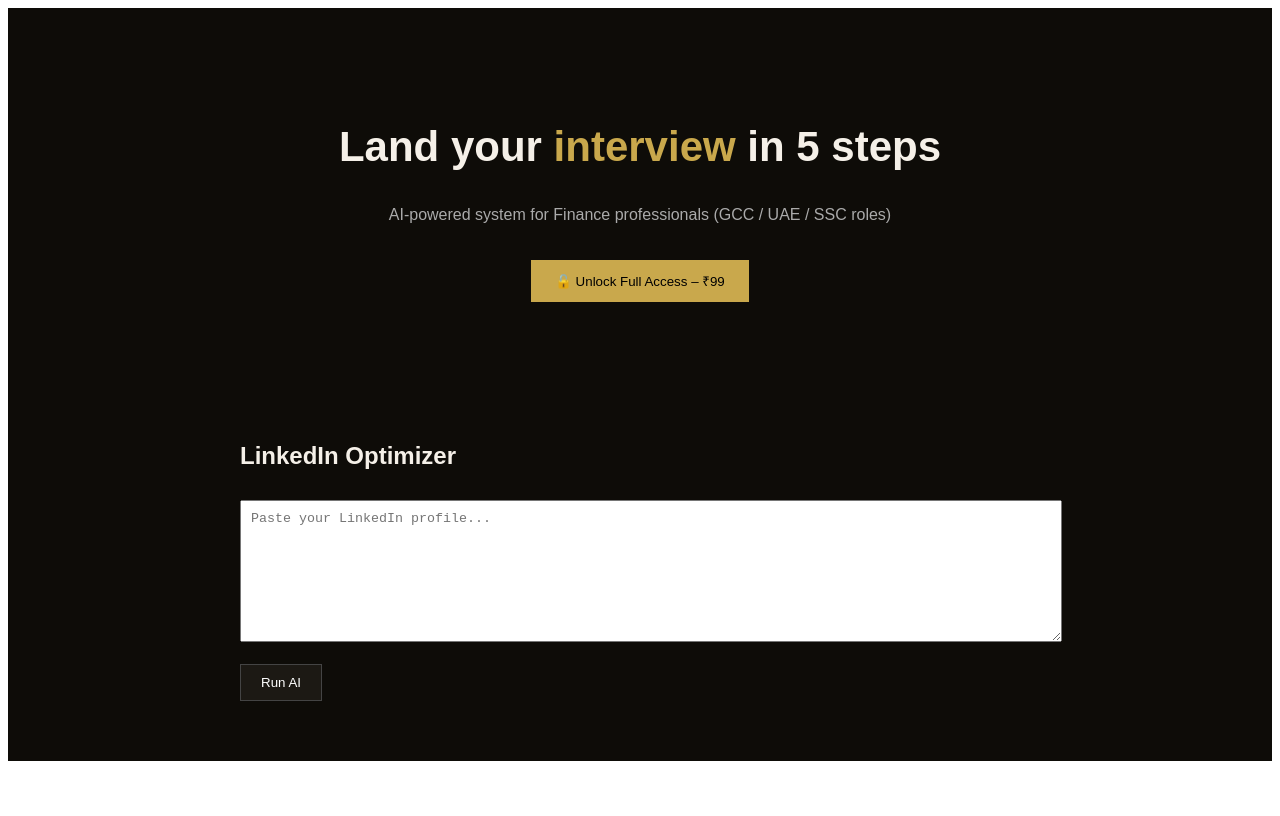
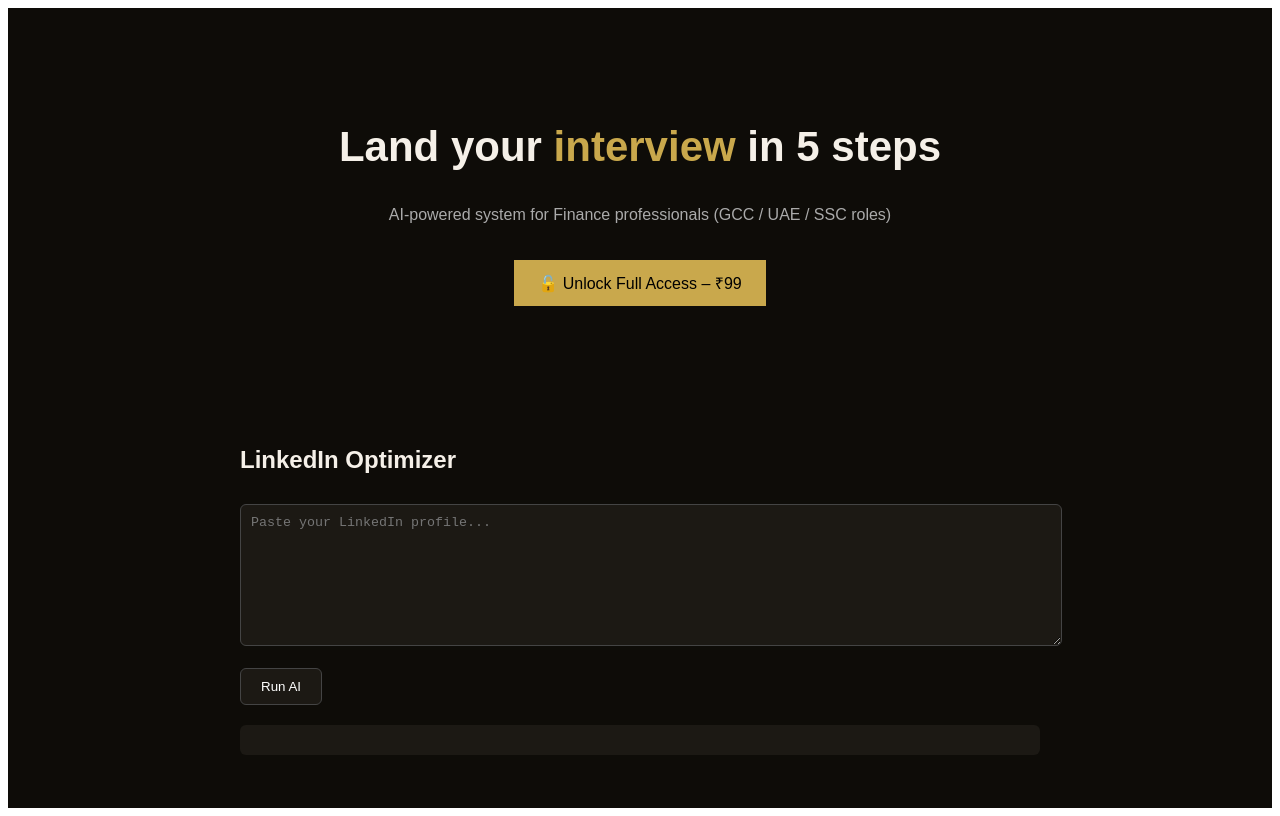
Before and after one commit to Nsb133124/fincareer.ai, a React (Vite) app: page / in a window 1280 px wide. Built offline with nearby package versions, Linux system fonts and the light colour scheme.

Commit message:
rebuild app with secure payment

```diff
--- a/api/create-order.js
+++ b/api/create-order.js
@@ -4,10 +4,8 @@ export default async function handler(req, res) {
   }
 
   try {
-    // ✅ Dynamic import (fixes Vercel issues)
     const Razorpay = (await import("razorpay")).default;
 
-    // ✅ Check env variables
     if (!process.env.RAZORPAY_KEY_ID || !process.env.RAZORPAY_KEY_SECRET) {
       return res.status(500).json({
         error: "Missing Razorpay environment variables"
@@ -20,9 +18,9 @@ export default async function handler(req, res) {
     });
 
     const order = await razorpay.orders.create({
-      amount: 9900,
+      amount: 9900, // ₹99
       currency: "INR",
-      receipt: "receipt_1"
+      receipt: "receipt_" + Date.now()
     });
 
     return res.status(200).json(order);
--- a/src/App.jsx
+++ b/src/App.jsx
@@ -6,13 +6,13 @@ export default function App() {
   const [loading, setLoading] = useState(false);
   const [isPaid, setIsPaid] = useState(false);
 
-  // ✅ Persist payment
+  // ✅ Load payment state (temporary persistence)
   useEffect(() => {
     const paid = localStorage.getItem("paid");
     if (paid === "true") setIsPaid(true);
   }, []);
 
-  // 🚀 AI CALL
+  // 🚀 AI FUNCTION
   async function runAI() {
     if (!isPaid) {
       alert("Please unlock access first");
@@ -51,7 +51,7 @@ export default function App() {
     }
   }
 
-  // 💰 PAYMENT
+  // 💰 PAYMENT FUNCTION
   async function handlePayment() {
     try {
       const res = await fetch("/api/create-order", {
@@ -67,10 +67,34 @@ export default function App() {
         name: "FinCareer AI",
         description: "Unlock Full Access",
         order_id: data.id,
-        handler: function () {
-          alert("Payment successful!");
-          localStorage.setItem("paid", "true");
-          setIsPaid(true);
+
+        handler: async function (response) {
+          try {
+            const verifyRes = await fetch("/api/verify-payment", {
+              method: "POST",
+              headers: {
+                "Content-Type": "application/json"
+              },
+              body: JSON.stringify(response)
+            });
+
+            const verifyData = await verifyRes.json();
+
+            if (verifyData.success) {
+              alert("Payment verified!");
+              localStorage.setItem("paid", "true");
+              setIsPaid(true);
+            } else {
+              alert("Payment verification failed");
+            }
+
+          } catch (err) {
+            alert("Verification error");
+          }
+        },
+
+        theme: {
+          color: "#C9A84C"
         }
       };
 
@@ -78,12 +102,13 @@ export default function App() {
       rzp.open();
 
     } catch (err) {
+      console.error(err);
       alert("Payment failed");
     }
   }
 
   return (
-    <div style={{ fontFamily: "Arial", background: "#0E0C08", color: "#F5F0E8" }}>
+    <div style={{ fontFamily: "Arial", background: "#0E0C08", color: "#F5F0E8", minHeight: "100vh" }}>
 
       {/* HERO */}
       <section style={{ padding: "80px 20px", textAlign: "center" }}>
@@ -95,7 +120,7 @@ export default function App() {
           AI-powered system for Finance professionals (GCC / UAE / SSC roles)
         </p>
 
-        {!isPaid && (
+        {!isPaid ? (
           <button
             onClick={handlePayment}
             style={{
@@ -103,14 +128,13 @@ export default function App() {
               padding: "12px 24px",
               background: "#C9A84C",
               border: "none",
-              cursor: "pointer"
+              cursor: "pointer",
+              fontSize: "16px"
             }}
           >
             🔓 Unlock Full Access – ₹99
           </button>
-        )}
-
-        {isPaid && (
+        ) : (
           <p style={{ color: "#4CAF50", marginTop: "20px" }}>
             ✅ Access Unlocked
           </p>
@@ -129,7 +153,11 @@ export default function App() {
             width: "100%",
             height: "120px",
             marginTop: "10px",
-            padding: "10px"
+            padding: "10px",
+            borderRadius: "6px",
+            border: "1px solid #444",
+            background: "#1C1914",
+            color: "#fff"
           }}
         />
 
@@ -142,13 +170,22 @@ export default function App() {
             background: "#1C1914",
             color: "#fff",
             border: "1px solid #444",
-            cursor: "pointer"
+            cursor: "pointer",
+            borderRadius: "6px"
           }}
         >
           {loading ? "Running..." : "Run AI"}
         </button>
 
-        <div style={{ marginTop: "20px", whiteSpace: "pre-wrap" }}>
+        <div
+          style={{
+            marginTop: "20px",
+            whiteSpace: "pre-wrap",
+            background: "#1C1914",
+            padding: "15px",
+            borderRadius: "6px"
+          }}
+        >
           {output}
         </div>
       </section>
```
Also changed, not shown: api/verify-payment.js (added, +45 -0 lines).
